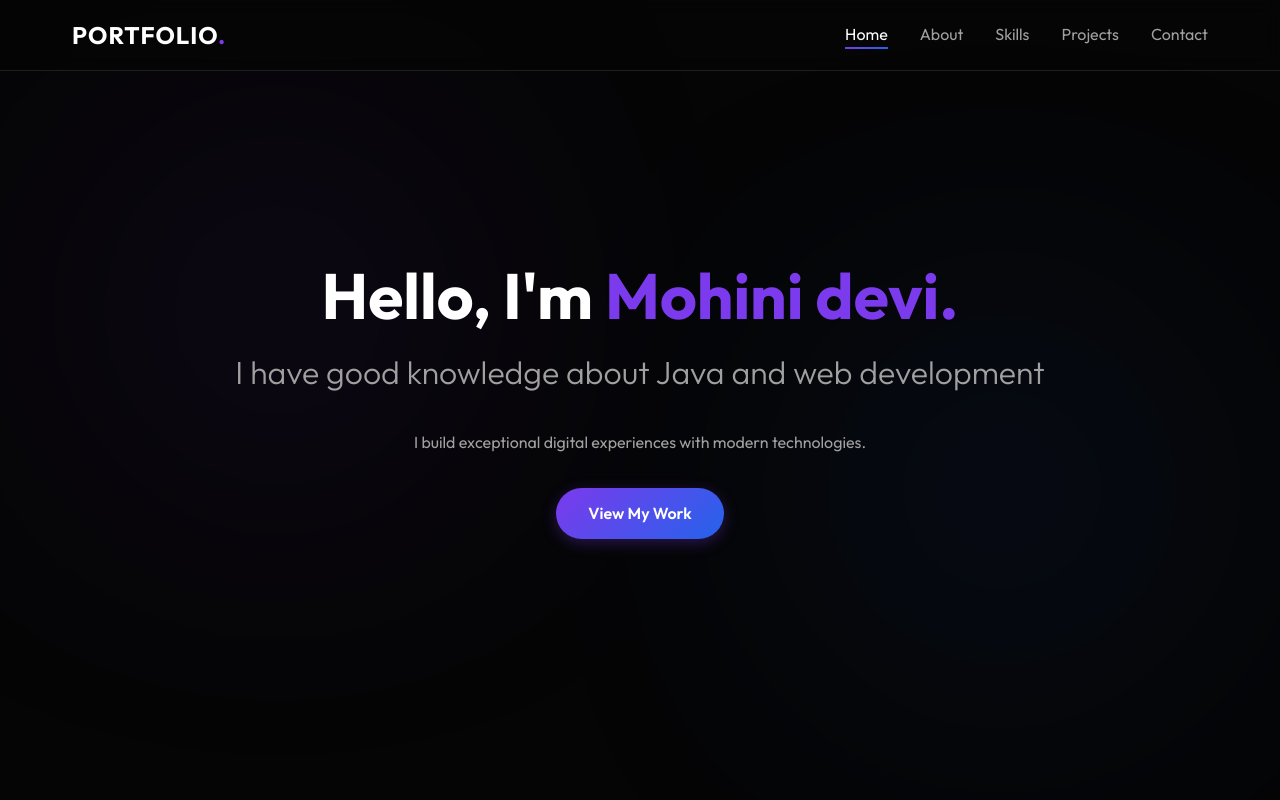
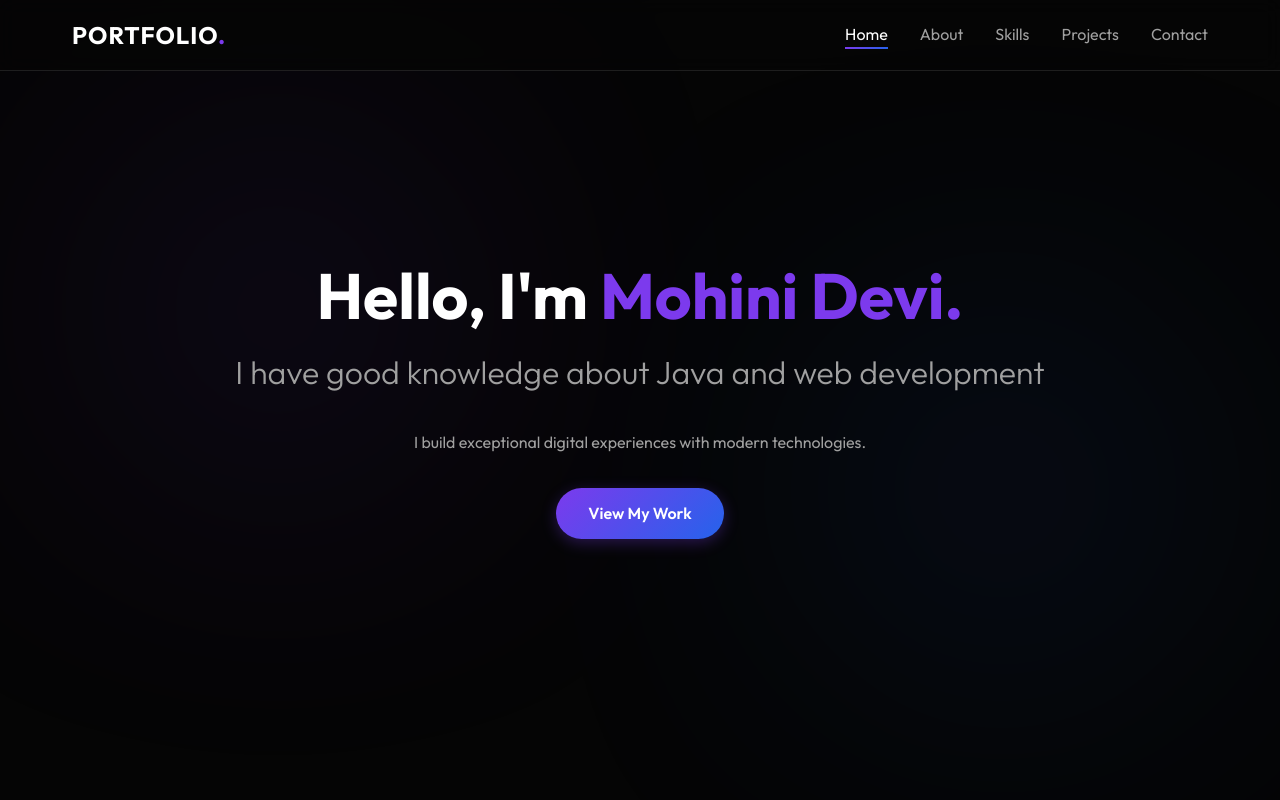
Before and after one commit to mohini8090/MyPortfolio, a plain HTML site: page index.html in a window 1280 px wide. Shown: the top 800 px of the page. Drawn offline with Linux system fonts and the light colour scheme.

Commit message:
Update index.html

```diff
--- a/index.html
+++ b/index.html
@@ -36,7 +36,7 @@
     <!-- Hero Section -->
     <section id="home" class="hero">
         <div class="container hero-content">
-            <h1>Hello, I'm <span class="highlight">Mohini devi.</span></h1>
+            <h1>Hello, I'm <span class="highlight">Mohini Devi.</span></h1>
             <h2>I have good knowledge about Java and web development </h2>
             <p class="mb-2 text-center-secondary max-w-600">
                 <!-- I build exceptional digital experiences with modern technologies.
@@ -153,4 +153,5 @@
     <script src="script.js"></script>
 </body>
 
+
 </html>
```
